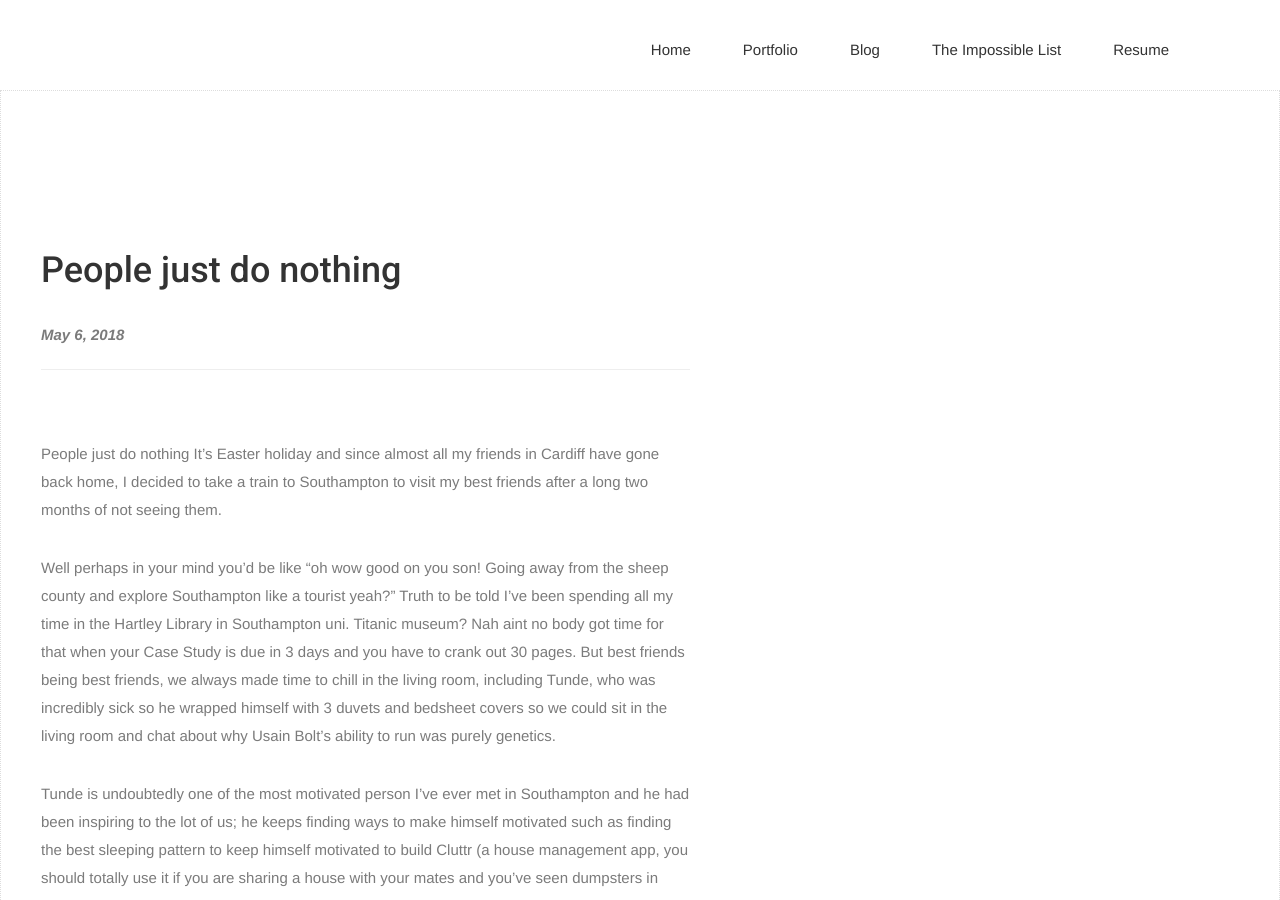
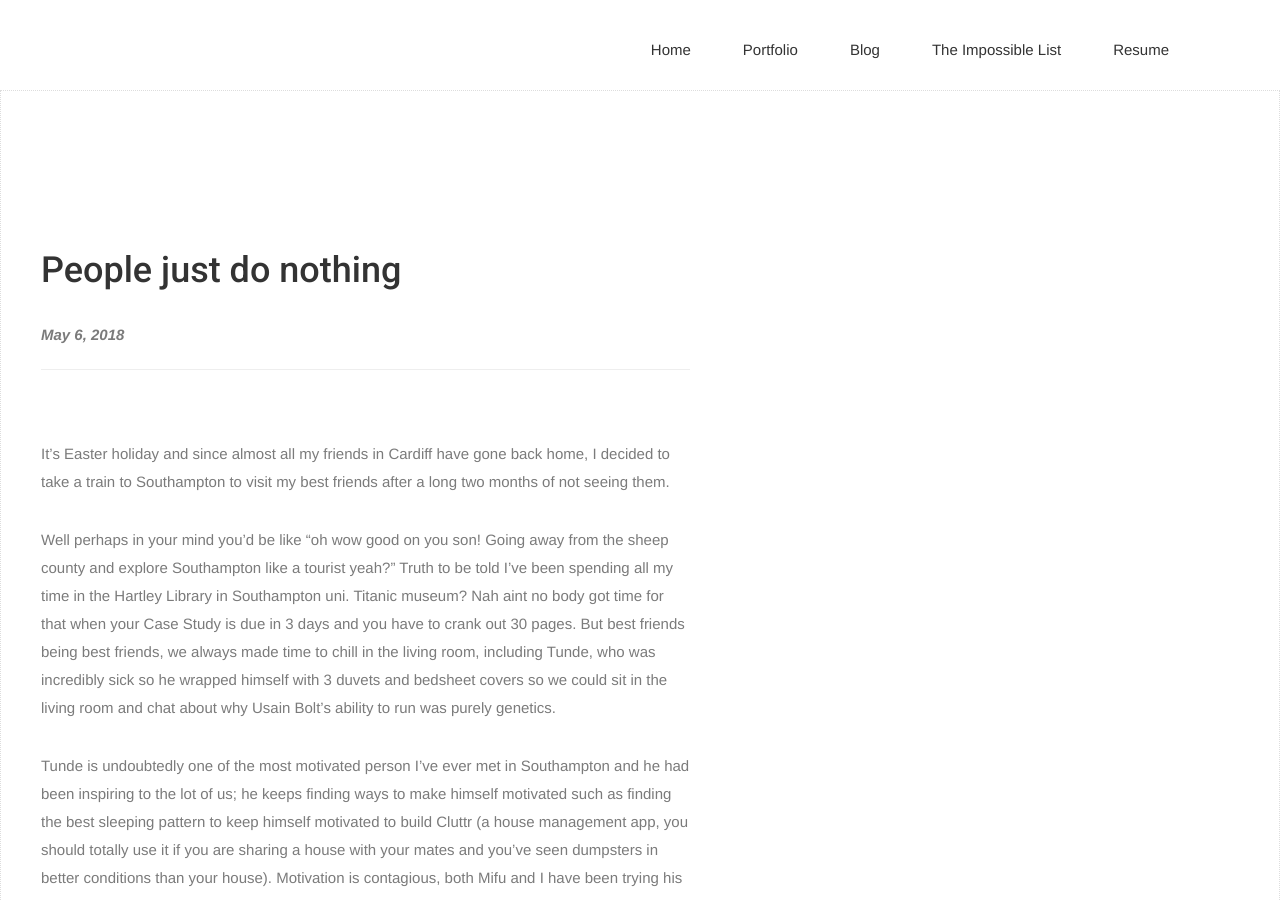
Before and after one commit to chwong1996/myhome, a Jekyll site: the page built from _posts/2018-05-06-people-just-do-nothing.markdown, in a window 1280 px wide and 900 px high. Built offline with Jekyll 4.4.1, drawn with Linux system fonts in a browser that asks for light colours; nearby versions of some CDN libraries; some web fonts are replaced.

Commit message:
fuckkkkk

```diff
--- a/_posts/2018-05-06-people-just-do-nothing.markdown
+++ b/_posts/2018-05-06-people-just-do-nothing.markdown
@@ -4,7 +4,6 @@
 date: 2018-05-06 15:49:00
 description: Our inherited laziness and burning your house down tomorrow.
 ---
-People just do nothing
 It’s Easter holiday and since almost all my friends in Cardiff have gone back home, I decided to take a train to Southampton to visit my best friends after a long two months of not seeing them.
 
 Well perhaps in your mind you’d be like “oh wow good on you son! Going away from the sheep county and explore Southampton like a tourist yeah?” Truth to be told I’ve been spending all my time in the Hartley Library in Southampton uni. Titanic museum? Nah aint no body got time for that when your Case Study is due in 3 days and you have to crank out 30 pages. But best friends being best friends, we always made time to chill in the living room, including Tunde, who was incredibly sick so he wrapped himself with 3 duvets and bedsheet covers so we could sit in the living room and chat about why Usain Bolt’s ability to run was purely genetics.
```
